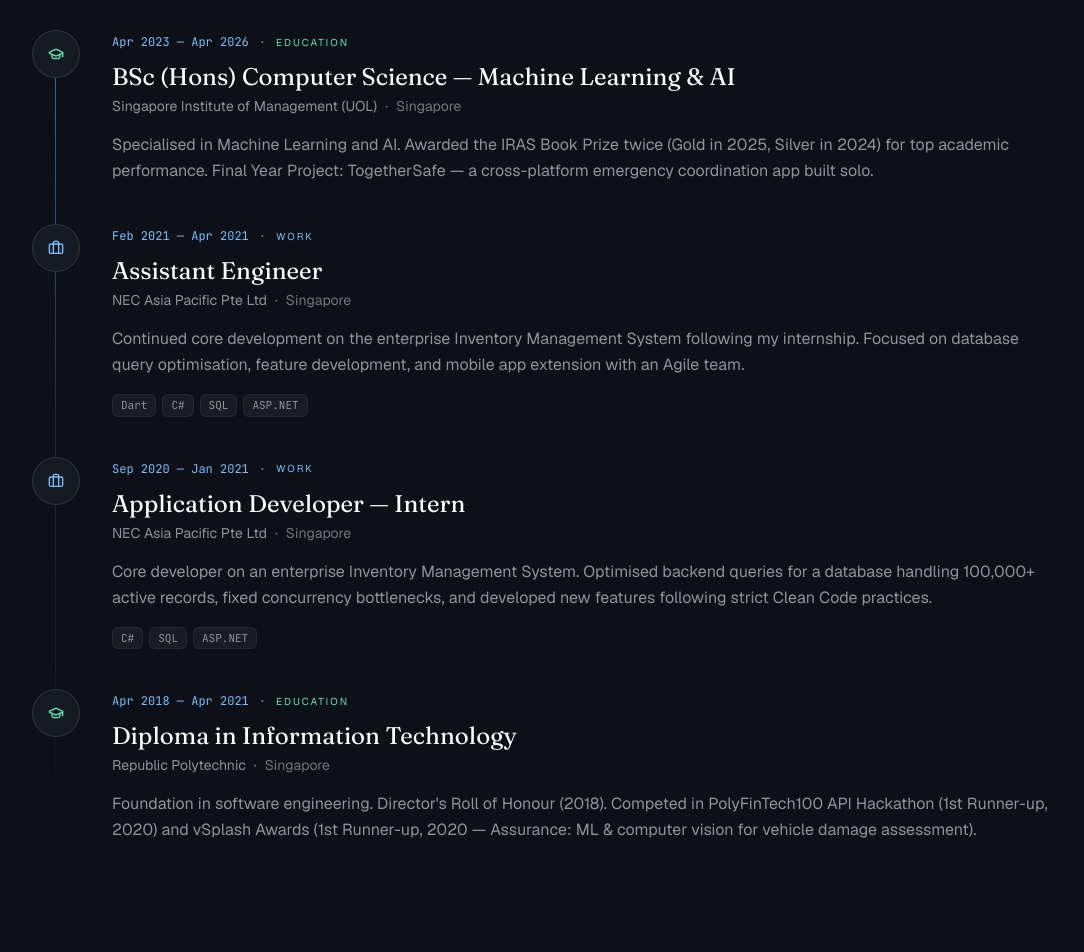
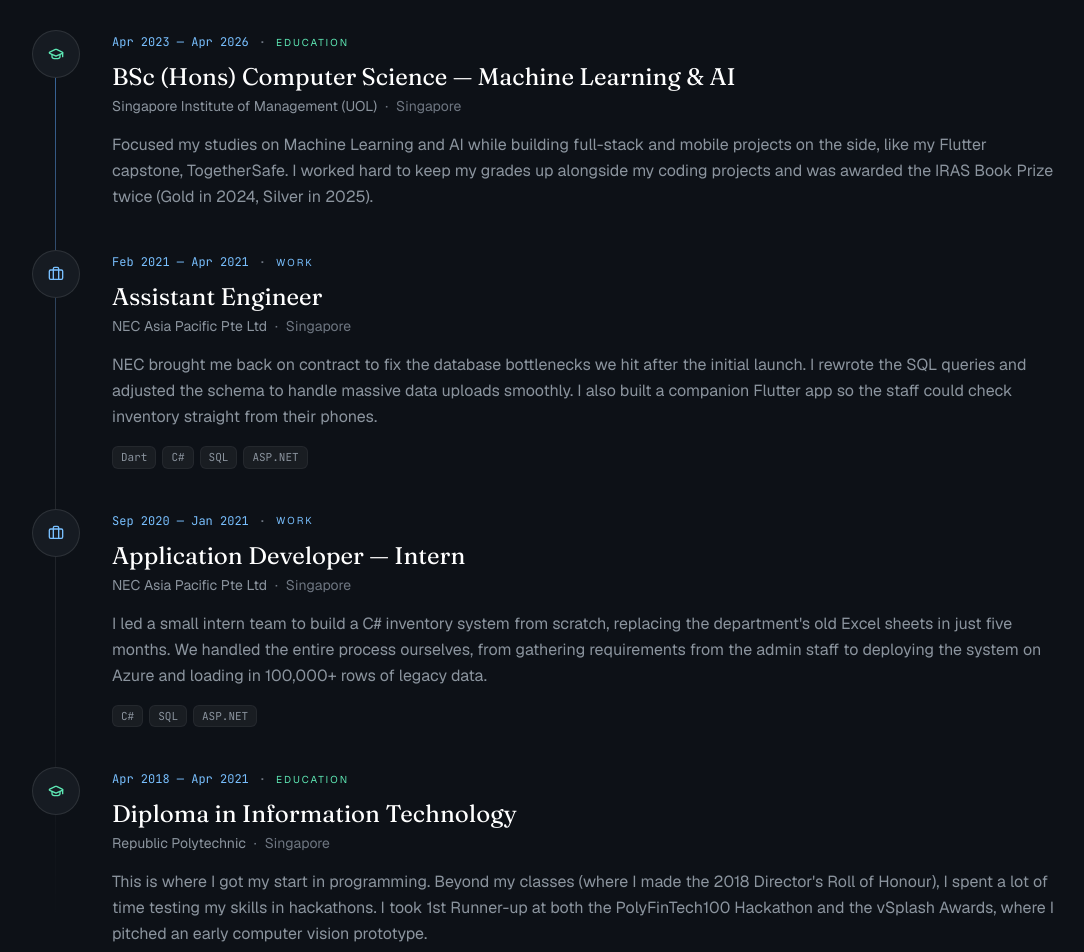
Before and after one commit to riskilinardi/rlportfolio, a Next.js app: page / in a window 1280 px wide. Shown: the part 5320-6272 px from the top of the page, without its empty margins (96-1180 px from the left). Built offline with nearby package versions, Linux system fonts and the light colour scheme.

Commit message:
Editing experience

```diff
--- a/src/data/experience.ts
+++ b/src/data/experience.ts
@@ -8,7 +8,7 @@
     location: "Singapore",
     period: "Apr 2023 — Apr 2026",
     description:
-      "Specialised in Machine Learning and AI. Awarded the IRAS Book Prize twice (Gold in 2025, Silver in 2024) for top academic performance. Final Year Project: TogetherSafe — a cross-platform emergency coordination app built solo.",
+      "Focused my studies on Machine Learning and AI while building full-stack and mobile projects on the side, like my Flutter capstone, TogetherSafe. I worked hard to keep my grades up alongside my coding projects and was awarded the IRAS Book Prize twice (Gold in 2024, Silver in 2025).",
     type: "education",
   },
   {
@@ -18,7 +18,7 @@
     location: "Singapore",
     period: "Feb 2021 — Apr 2021",
     description:
-      "Continued core development on the enterprise Inventory Management System following my internship. Focused on database query optimisation, feature development, and mobile app extension with an Agile team.",
+      "NEC brought me back on contract to fix the database bottlenecks we hit after the initial launch. I rewrote the SQL queries and adjusted the schema to handle massive data uploads smoothly. I also built a companion Flutter app so the staff could check inventory straight from their phones.",
     tech: ["Dart", "C#", "SQL", "ASP.NET"],
     type: "work",
   },
@@ -29,7 +29,7 @@
     location: "Singapore",
     period: "Sep 2020 — Jan 2021",
     description:
-      "Core developer on an enterprise Inventory Management System. Optimised backend queries for a database handling 100,000+ active records, fixed concurrency bottlenecks, and developed new features following strict Clean Code practices.",
+      "I led a small intern team to build a C# inventory system from scratch, replacing the department's old Excel sheets in just five months. We handled the entire process ourselves, from gathering requirements from the admin staff to deploying the system on Azure and loading in 100,000+ rows of legacy data.",
     tech: ["C#", "SQL", "ASP.NET"],
     type: "work",
   },
@@ -40,7 +40,7 @@
     location: "Singapore",
     period: "Apr 2018 — Apr 2021",
     description:
-      "Foundation in software engineering. Director's Roll of Honour (2018). Competed in PolyFinTech100 API Hackathon (1st Runner-up, 2020) and vSplash Awards (1st Runner-up, 2020 — Assurance: ML & computer vision for vehicle damage assessment).",
+      "This is where I got my start in programming. Beyond my classes (where I made the 2018 Director's Roll of Honour), I spent a lot of time testing my skills in hackathons. I took 1st Runner-up at both the PolyFinTech100 Hackathon and the vSplash Awards, where I pitched an early computer vision prototype.",
     type: "education",
   },
 ];
```
